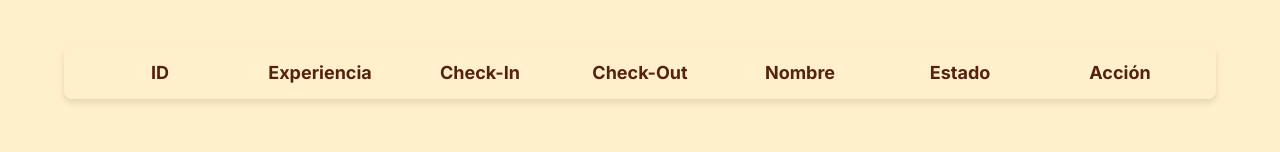
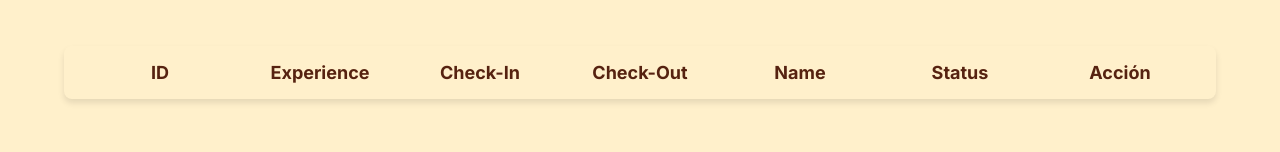
Before and after one commit to strikerout/CAPITRAVEL_FE, a React (Vite) app: page /experiences/reservations in a window 1280 px wide. Shown: the part 268-420 px from the top of the page. Built offline with nearby package versions, Linux system fonts and the light colour scheme; a web font is replaced by a local one.

Commit message:
fix spanish names

```diff
--- a/src/pages/Reservations/Reservations.jsx
+++ b/src/pages/Reservations/Reservations.jsx
@@ -127,11 +127,11 @@ const Reservations = () => {
         <div className={style.adminList}>
           <div className={`${style.headerList} ${style.reservationsList}`}>
             <h4>ID</h4>
-            <h4>Experiencia</h4>
+            <h4>Experience</h4>
             <h4>Check-In</h4>
             <h4>Check-Out</h4>
-            <h4>Nombre</h4>
-            <h4>Estado</h4>
+            <h4>Name</h4>
+            <h4>Status</h4>
             <h4>Acción</h4>
           </div>
           <ul className={`${style.bodyList} ${style.reservationsBody}`}>
```
